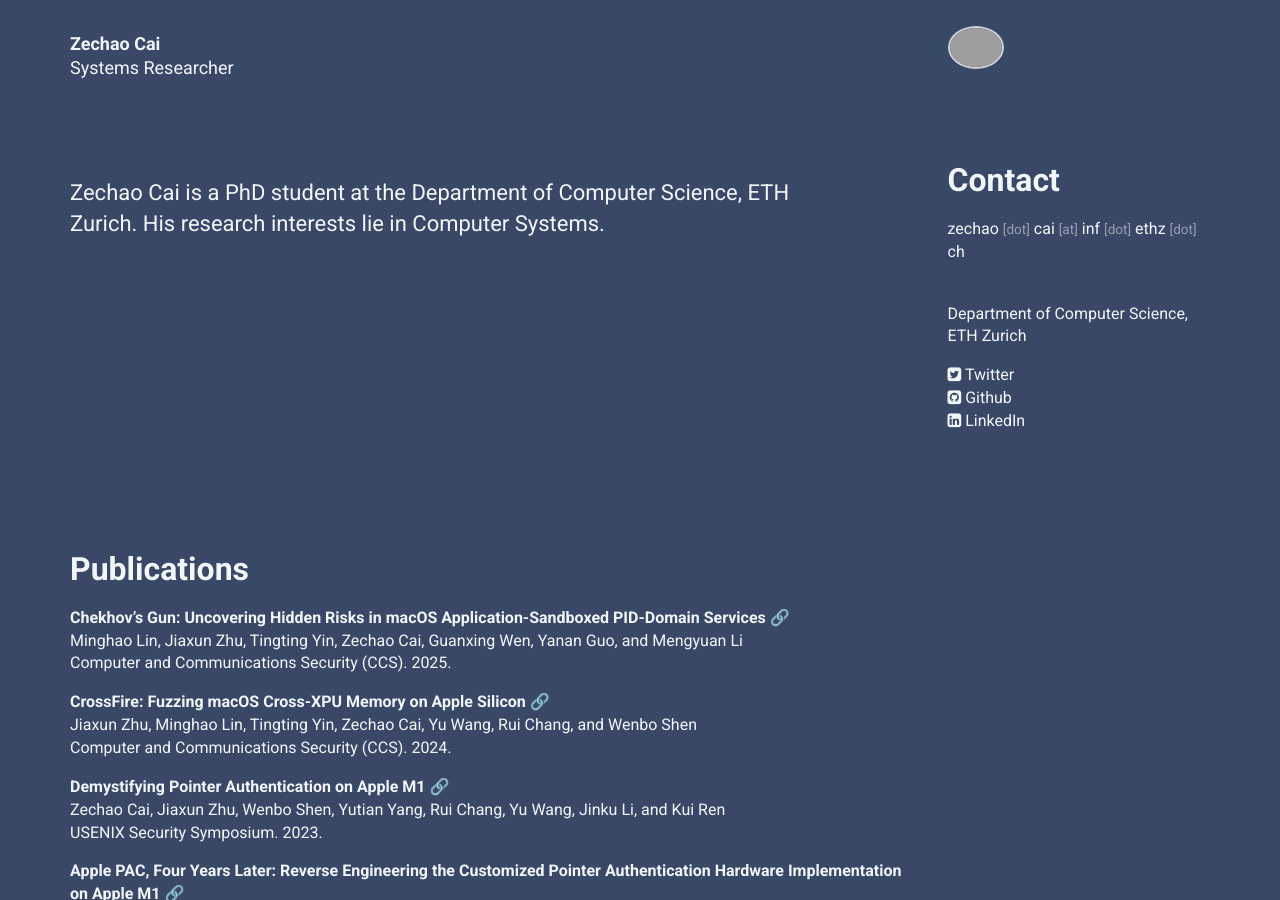
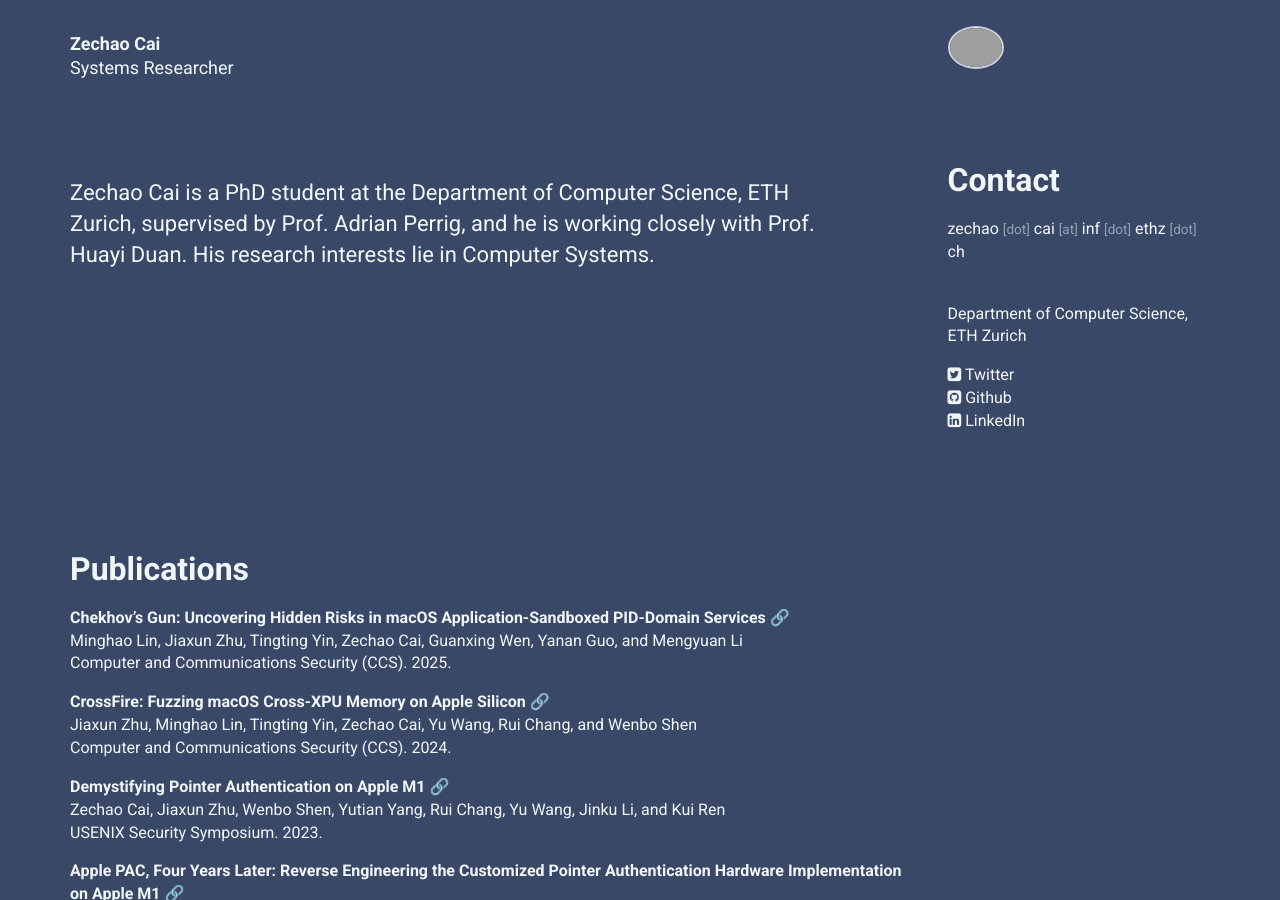
Before and after one commit to zech4o/zech4o.github.io, a Jekyll site: the page built from index.html, in a window 1280 px wide and 900 px high. Built offline with Jekyll 4.4.1, drawn with Linux system fonts in a browser that asks for light colours; nearby versions of some CDN libraries; grey boxes are pictures that could not be loaded.

Commit message:
update 2025-11-05

```diff
--- a/_data/personal.yml
+++ b/_data/personal.yml
@@ -31,4 +31,4 @@
 intro:
   title:
   body: >
-   Zechao Cai is a PhD student at the Department of Computer Science, ETH Zurich. His research interests lie in Computer Systems.
+   Zechao Cai is a PhD student at the Department of Computer Science, ETH Zurich, supervised by Prof. Adrian Perrig, and he is working closely with Prof. Huayi Duan. His research interests lie in Computer Systems.
```
